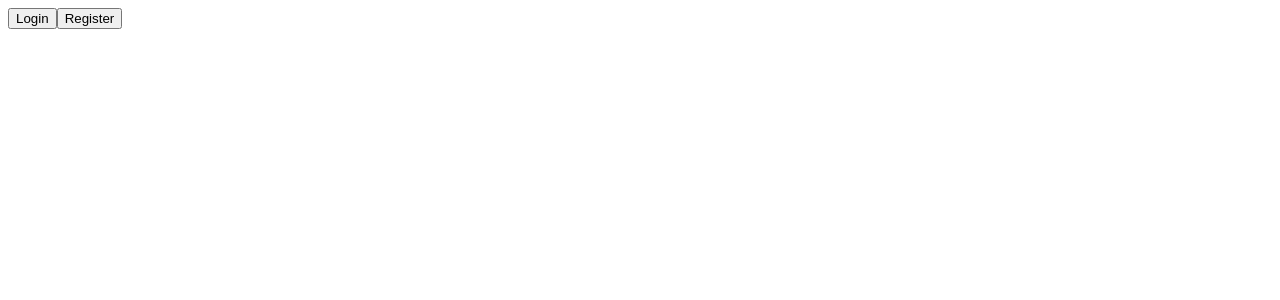
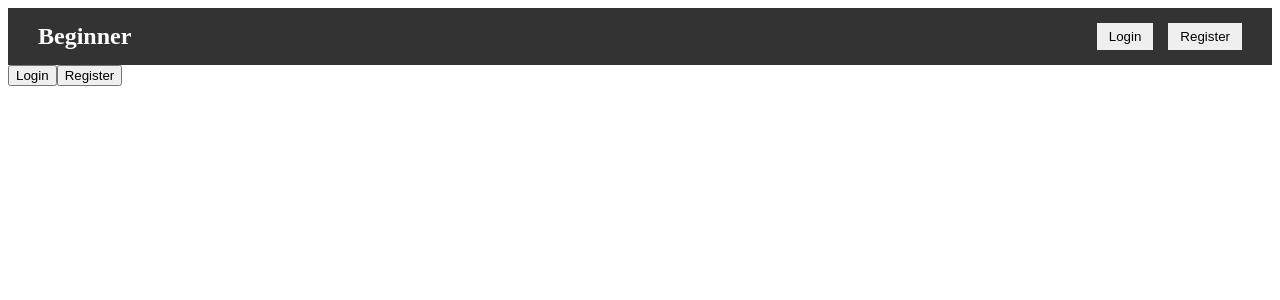
Before and after one commit to Keshav766/Web_1_Beginner_Task_Project, a React (Create React App) app in the folder frontend/: page / in a window 1280 px wide. Shown: the top 300 px of the page. Built offline with nearby package versions, Linux system fonts and the light colour scheme.

Commit message:
Feat(UI): Implemented navbar with auth-based navigation

```diff
--- a/frontend/src/App.js
+++ b/frontend/src/App.js
@@ -6,10 +6,12 @@ import Home from "./pages/Home.jsx";
 import { Admin } from "./pages/Admin.jsx";
 import ProtectedRoute from "./components/ProtectedRoute.jsx";
 import { AdminRoute } from "./components/AdminRoute.jsx";
+import Navbar from "./components/Navbar.jsx";
 
 function App() {
   return (
     <BrowserRouter>
+      <Navbar />
       <Routes>
         <Route path="/register" element={<Register />} />
         <Route path="/login" element={<Login />} />
--- /dev/null
+++ b/frontend/src/components/Navbar.css
@@ -0,0 +1,31 @@
+.navbar {
+    display: flex;
+    justify-content: space-between;
+    align-items: center;
+
+    padding: 15px 30px;
+    background-color: #333;
+    color: white;
+}
+
+.nav-left h2 {
+    margin: 0;
+}
+
+.nav-right {
+    display: flex;
+    gap: 15px;
+}
+
+.navbar button {
+    padding: 6px 12px;
+    border: none;
+    cursor: pointer;
+}
+
+.nav-left img {
+    width: 40px;
+    height: 40px;
+    border-radius: 50%;
+    object-fit: cover;
+}
--- /dev/null
+++ b/frontend/src/components/Navbar.jsx
@@ -0,0 +1,45 @@
+import { useAuth } from "../hooks/useAuth"
+import { useNavigate } from "react-router-dom";
+import "./Navbar.css";
+
+export default function Navbar() {
+    const { user, setUser } = useAuth();
+    const navigate = useNavigate();
+
+    const handleLogout = () => {
+        localStorage.removeItem("token");
+        setUser(null);
+        navigate("/");
+    }
+
+    return (
+        <nav className="navbar">
+            <div className="nav-left">
+                {user ? (
+                    <img src={"http://localhost:9999/" + user.profileImage}
+                        alt="Profile Icon" />
+                ) : (
+                    <h2>Beginner</h2>
+                )}
+            </div>
+            <div className="nav-right">
+                {
+                    !user ? (
+                        <>
+                            <button onClick={() => { navigate("/login") }}>Login</button>
+                            <button onClick={() => { navigate("/register") }}>Register</button>
+                        </>
+                    ) : (
+                        <>
+                            <button onClick={() => { navigate("/profile") }}>Profile</button>
+                            {user.role === "admin" &&
+                                <button onClick={() => { navigate("/admin") }}>Admin Panel</button>
+                            }
+                            <button onClick={handleLogout}>Logout</button>
+                        </>
+                    )
+                }
+            </div>
+        </nav>
+    );
+}
```
